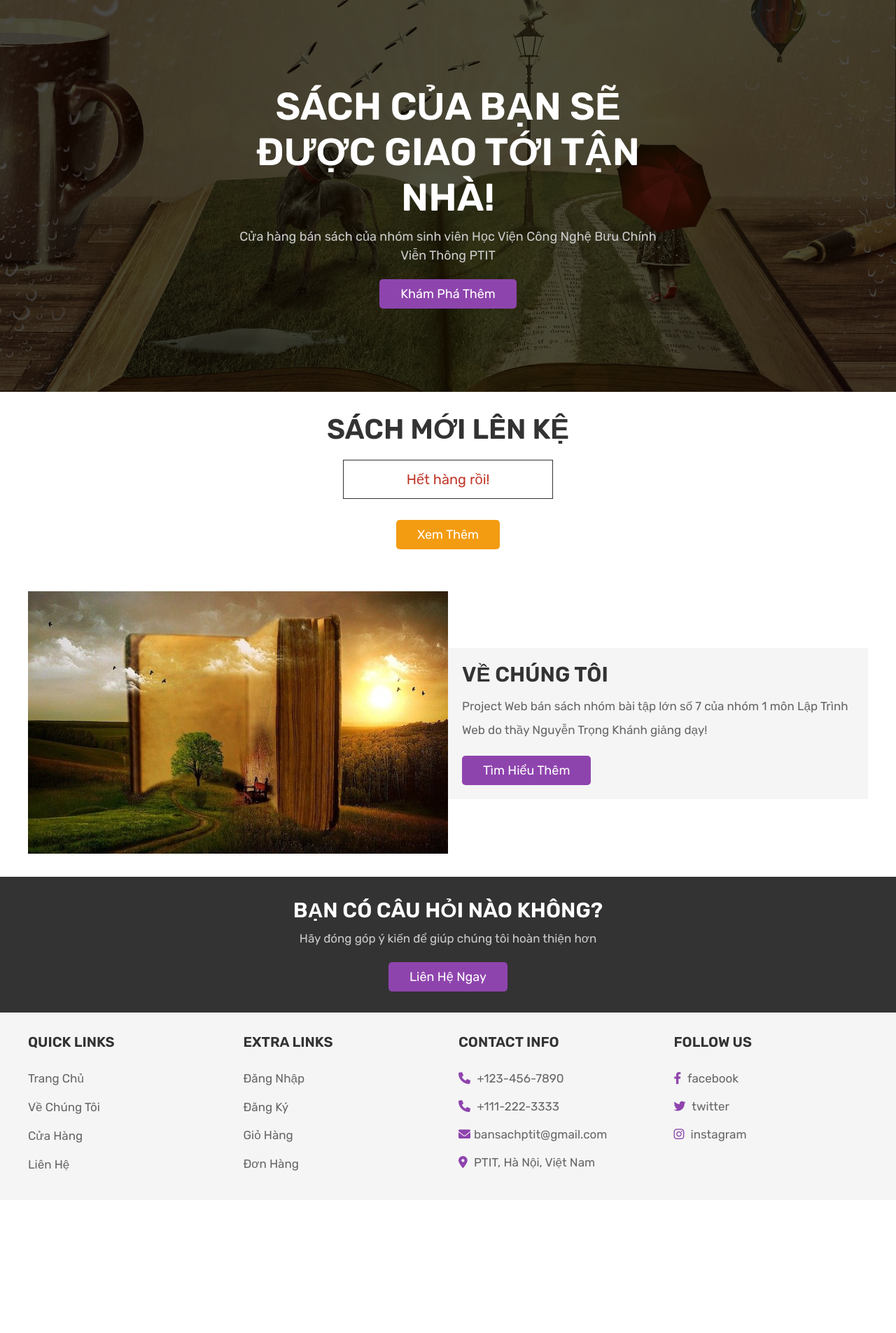
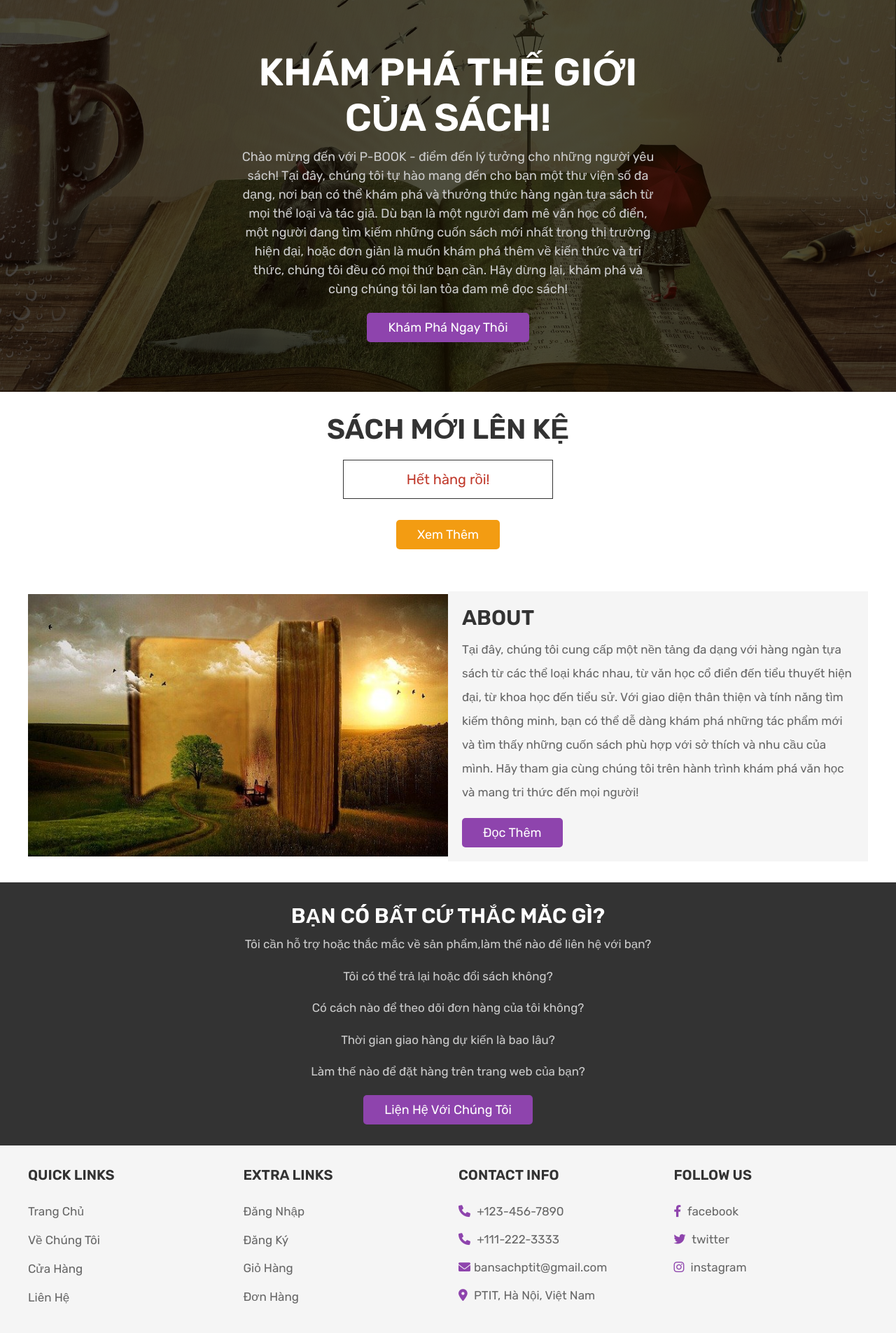
Before and after one commit to Kuroba2/BTLwebBookstore, a PHP site: page /home.php in a window 1280 px wide. Shown: the part 134-2039 px from the top of the page at 70% size. Before the commit the page ends 1807 px from the top, so only its background shows below. Run offline with PHP 8.4, Linux system fonts and the light colour scheme; the visitor is signed in with stand-in values (Sample User, id 1); data that the repository does not hold is empty.

Commit message:
upate content

```diff
--- a/project/home.php
+++ b/project/home.php
@@ -52,9 +52,9 @@ if(isset($_POST['add_to_cart'])){
 <section class="home">
 
    <div class="content">
-      <h3>SÁCH CỦA BẠN SẼ ĐƯỢC GIAO TỚi TẬN NHÀ!</h3>
-      <p>Cửa hàng bán sách của nhóm sinh viên Học Viện Công Nghệ Bưu Chính Viễn Thông PTIT</p>
-      <a href="about.php" class="white-btn">Khám phá thêm</a>
+      <h3>Khám phá Thế Giới của Sách!</h3>
+      <p>Chào mừng đến với P-BOOK - điểm đến lý tưởng cho những người yêu sách! Tại đây, chúng tôi tự hào mang đến cho bạn một thư viện số đa dạng, nơi bạn có thể khám phá và thưởng thức hàng ngàn tựa sách từ mọi thể loại và tác giả. Dù bạn là một người đam mê văn học cổ điển, một người đang tìm kiếm những cuốn sách mới nhất trong thị trường hiện đại, hoặc đơn giản là muốn khám phá thêm về kiến thức và tri thức, chúng tôi đều có mọi thứ bạn cần. Hãy dừng lại, khám phá và cùng chúng tôi lan tỏa đam mê đọc sách!</p>
+      <a href="about.php" class="white-btn">khám phá ngay thôi</a>
    </div>
 
 </section>
@@ -103,9 +103,9 @@ if(isset($_POST['add_to_cart'])){
       </div>
 
       <div class="content">
-         <h3>Về Chúng Tôi</h3>
-         <p>Project Web bán sách nhóm bài tập lớn số 7 của nhóm 1 môn Lập Trình Web do thầy Nguyễn Trọng Khánh giảng dạy! </p>
-         <a href="about.php" class="btn">Tìm hiểu thêm</a>
+         <h3>about</h3>
+         <p>Tại đây, chúng tôi cung cấp một nền tảng đa dạng với hàng ngàn tựa sách từ các thể loại khác nhau, từ văn học cổ điển đến tiểu thuyết hiện đại, từ khoa học đến tiểu sử. Với giao diện thân thiện và tính năng tìm kiếm thông minh, bạn có thể dễ dàng khám phá những tác phẩm mới và tìm thấy những cuốn sách phù hợp với sở thích và nhu cầu của mình. Hãy tham gia cùng chúng tôi trên hành trình khám phá văn học và mang tri thức đến mọi người!</p>
+         <a href="about.php" class="btn">đọc thêm</a>
       </div>
 
    </div>
@@ -115,9 +115,13 @@ if(isset($_POST['add_to_cart'])){
 <section class="home-contact">
 
    <div class="content">
-      <h3>Bạn có câu hỏi nào không?</h3>
-      <p>Hãy đóng góp ý kiến để giúp chúng tôi hoàn thiện hơn</p>
-      <a href="contact.php" class="white-btn">Liên hệ ngay</a>
+      <h3>bạn có bất cứ thắc măc gì?</h3>
+      <p>Tôi cần hỗ trợ hoặc thắc mắc về sản phẩm,làm thế nào để liên hệ với bạn?</p>
+      <p>Tôi có thể trả lại hoặc đổi sách không?</p>
+      <p>Có cách nào để theo dõi đơn hàng của tôi không?</p>
+      <p>Thời gian giao hàng dự kiến là bao lâu?</p>
+      <p>Làm thế nào để đặt hàng trên trang web của bạn?</p>
+      <a href="contact.php" class="white-btn">liện hệ với chúng tôi</a>
    </div>
 
 </section>
```
